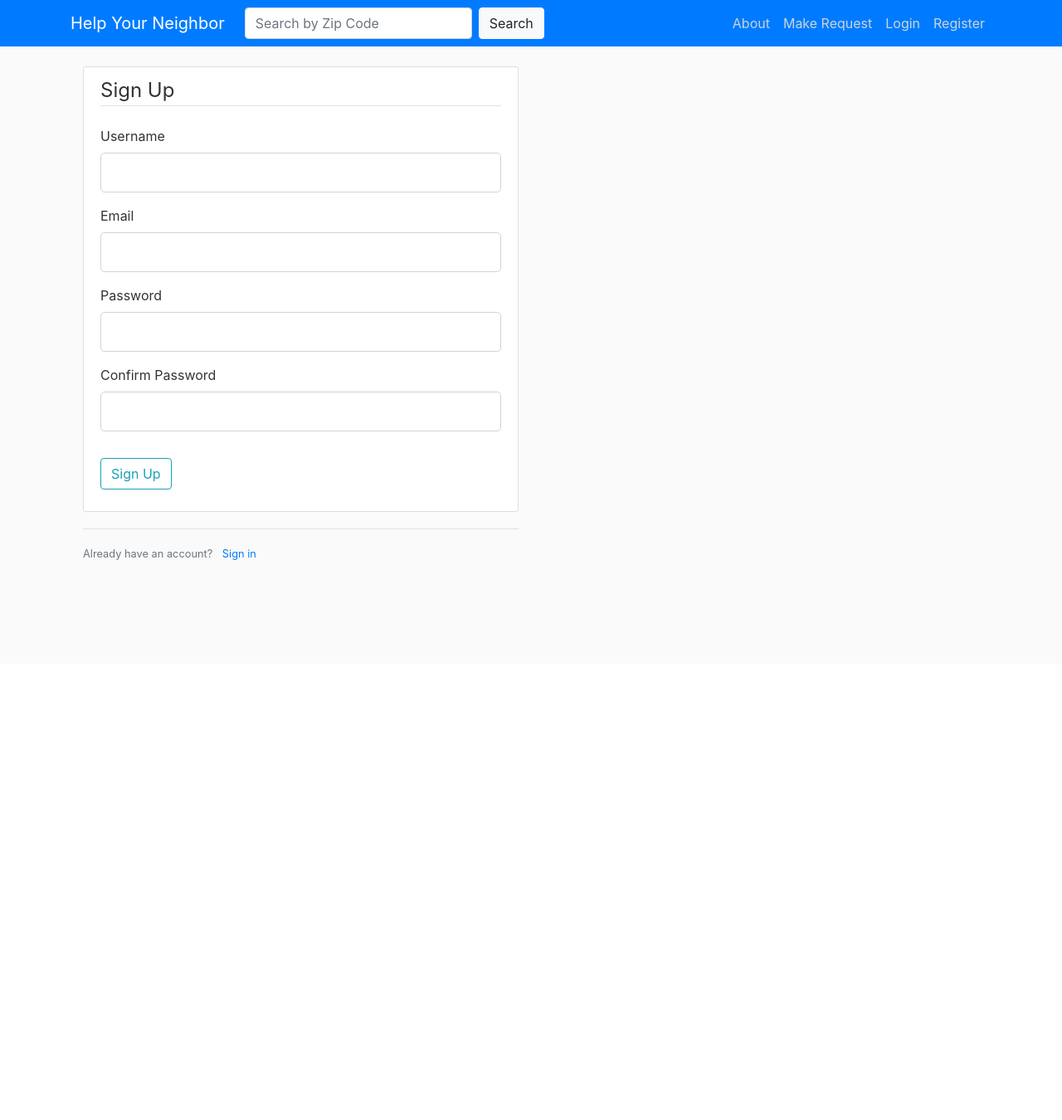
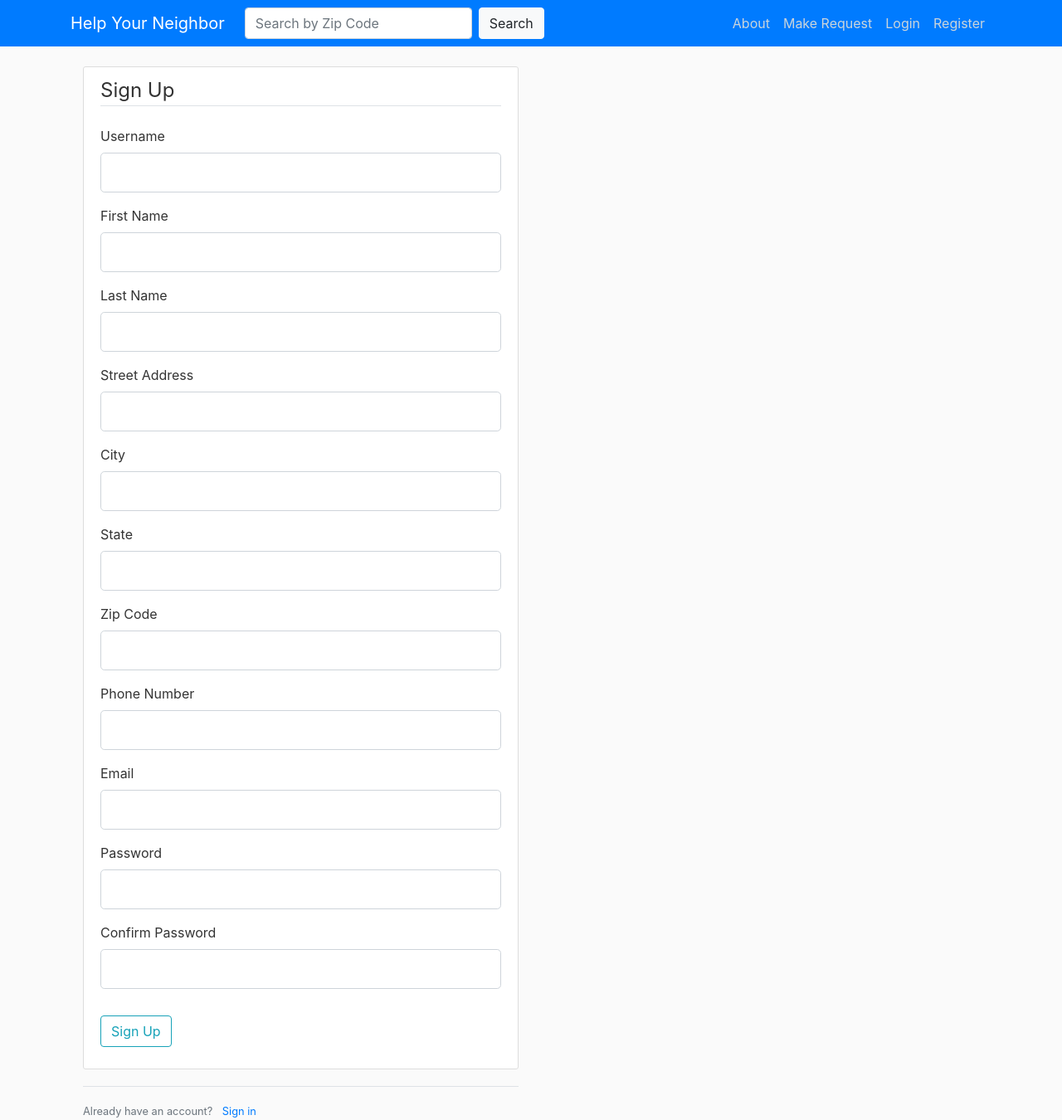
Before and after one commit to stackdragon/Help-Your-Neighbor, a Flask app: page /register in a window 1280 px wide. Shown: the whole page at 83% size. Before the commit the page ends 675 px from the top, so only its background shows below. Run offline with Flask 2, Linux system fonts and the light colour scheme; some libraries are stand-ins or nearby versions.

Commit message:
Register Page Update
register page has new field to gather all data for Users database

```diff
--- a/project/forms.py
+++ b/project/forms.py
@@ -11,6 +11,14 @@ import mysql.connector
 
 class RegistrationForm(FlaskForm):
 	username = StringField('Username', validators=[DataRequired(), Length(min=2, max=20)])
+	firstName = StringField('First Name', validators=[DataRequired(), Length(min=2, max=20)])
+	lastName = StringField('Last Name', validators=[DataRequired(), Length(min=2, max=20)])
+	userStreet = StringField('Street Address', validators=[DataRequired(), Length(min=2, max=50)])
+	userCity = StringField('City', validators=[DataRequired(), Length(min=2, max=30)])
+	userState = StringField('State', validators=[DataRequired(), Length(min=2, max=2)])
+	userZip = StringField('Zip Code', validators=[DataRequired(), Length(min=5, max=5)])
+	#is there a way to validate specific chars?
+	userPhone = StringField('Phone Number', validators=[DataRequired(), Length(min=12, max=12)])
 	email = StringField('Email', validators=[DataRequired(), Email()])
 	password = PasswordField('Password', validators=[DataRequired()])
 	confirm_password = PasswordField('Confirm Password', validators=[DataRequired(), EqualTo('password')])
--- a/project/templates/register.html
+++ b/project/templates/register.html
@@ -27,6 +27,132 @@
 					<!-- otherwise, display username entry input field -->
 					{% else %}
 						{{ form.username(class="form-control form-control-lg") }}
+					{% endif %}
+				</div>
+
+				<div class="form-group">
+					{{ form.firstName.label(class="form-control-label") }}
+
+					<!-- display error messages if username is entered incorrectly -->
+					{% if form.firstName.errors %}
+						{{ form.firstName(class="form-control form-control-lg is-invalid") }}
+						<div class="invalid-feedback">
+							{% for error in form.firstName.errors %}
+								<span> {{ error }} </span>
+							{% endfor %}
+						</div>
+
+					<!-- otherwise, display username entry input field -->
+					{% else %}
+						{{ form.firstName(class="form-control form-control-lg") }}
+					{% endif %}
+				</div>
+
+				<div class="form-group">
+					{{ form.lastName.label(class="form-control-label") }}
+
+					<!-- display error messages if username is entered incorrectly -->
+					{% if form.lastName.errors %}
+						{{ form.lastName(class="form-control form-control-lg is-invalid") }}
+						<div class="invalid-feedback">
+							{% for error in form.lastName.errors %}
+								<span> {{ error }} </span>
+							{% endfor %}
+						</div>
+
+					<!-- otherwise, display username entry input field -->
+					{% else %}
+						{{ form.lastName(class="form-control form-control-lg") }}
+					{% endif %}
+				</div>
+
+				<div class="form-group">
+					{{ form.userStreet.label(class="form-control-label") }}
+
+					<!-- display error messages if username is entered incorrectly -->
+					{% if form.userStreet.errors %}
+						{{ form.userStreet(class="form-control form-control-lg is-invalid") }}
+						<div class="invalid-feedback">
+							{% for error in form.userStreet.errors %}
+								<span> {{ error }} </span>
+							{% endfor %}
+						</div>
+
+					<!-- otherwise, display username entry input field -->
+					{% else %}
+						{{ form.userStreet(class="form-control form-control-lg") }}
+					{% endif %}
+				</div>
+
+				<div class="form-group">
+					{{ form.userCity.label(class="form-control-label") }}
+
+					<!-- display error messages if username is entered incorrectly -->
+					{% if form.userCity.errors %}
+						{{ form.userCity(class="form-control form-control-lg is-invalid") }}
+						<div class="invalid-feedback">
+							{% for error in form.userCity.errors %}
+								<span> {{ error }} </span>
+							{% endfor %}
+						</div>
+
+					<!-- otherwise, display username entry input field -->
+					{% else %}
+						{{ form.userCity(class="form-control form-control-lg") }}
+					{% endif %}
+				</div>
+
+				<div class="form-group">
+					{{ form.userState.label(class="form-control-label") }}
+
+					<!-- display error messages if username is entered incorrectly -->
+					{% if form.userState.errors %}
+						{{ form.userState(class="form-control form-control-lg is-invalid") }}
+						<div class="invalid-feedback">
+							{% for error in form.userState.errors %}
+								<span> {{ error }} </span>
+							{% endfor %}
+						</div>
+
+					<!-- otherwise, display username entry input field -->
+					{% else %}
+						{{ form.userState(class="form-control form-control-lg") }}
+					{% endif %}
+				</div>
+
+				<div class="form-group">
+					{{ form.userZip.label(class="form-control-label") }}
+
+					<!-- display error messages if username is entered incorrectly -->
+					{% if form.userZip.errors %}
+						{{ form.userZip(class="form-control form-control-lg is-invalid") }}
+						<div class="invalid-feedback">
+							{% for error in form.userZip.errors %}
+								<span> {{ error }} </span>
+							{% endfor %}
+						</div>
+
+					<!-- otherwise, display username entry input field -->
+					{% else %}
+						{{ form.userZip(class="form-control form-control-lg") }}
+					{% endif %}
+				</div>
+
+				<div class="form-group">
+					{{ form.userPhone.label(class="form-control-label") }}
+
+					<!-- display error messages if username is entered incorrectly -->
+					{% if form.userPhone.errors %}
+						{{ form.userPhone(class="form-control form-control-lg is-invalid") }}
+						<div class="invalid-feedback">
+							{% for error in form.userPhone.errors %}
+								<span> {{ error }} </span>
+							{% endfor %}
+						</div>
+
+					<!-- otherwise, display username entry input field -->
+					{% else %}
+						{{ form.userPhone(class="form-control form-control-lg") }}
 					{% endif %}
 				</div>
 
```
